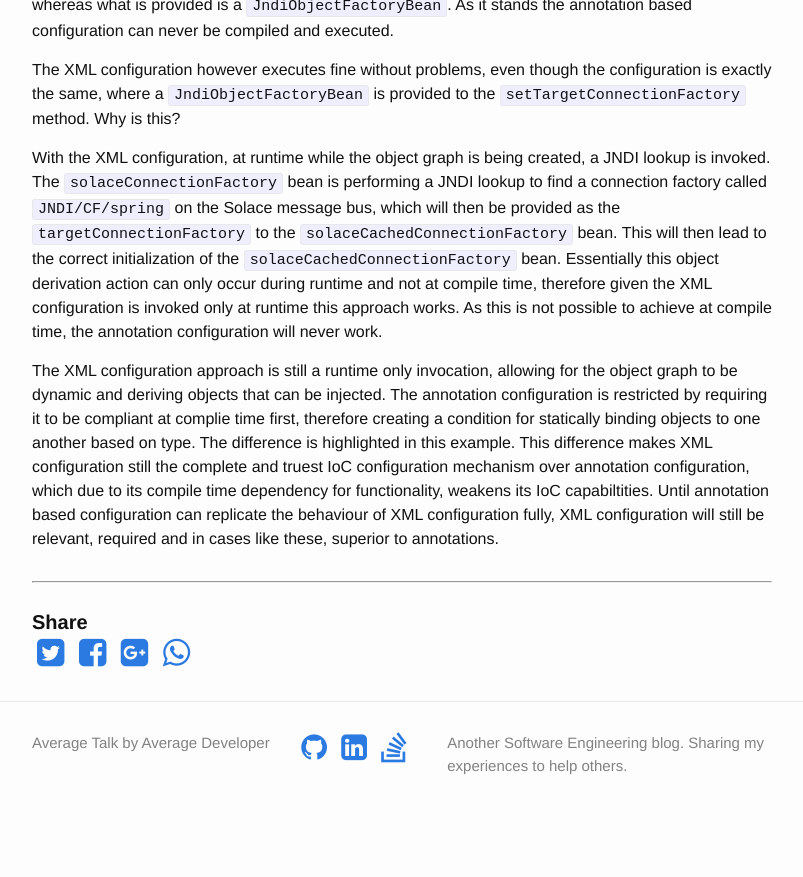
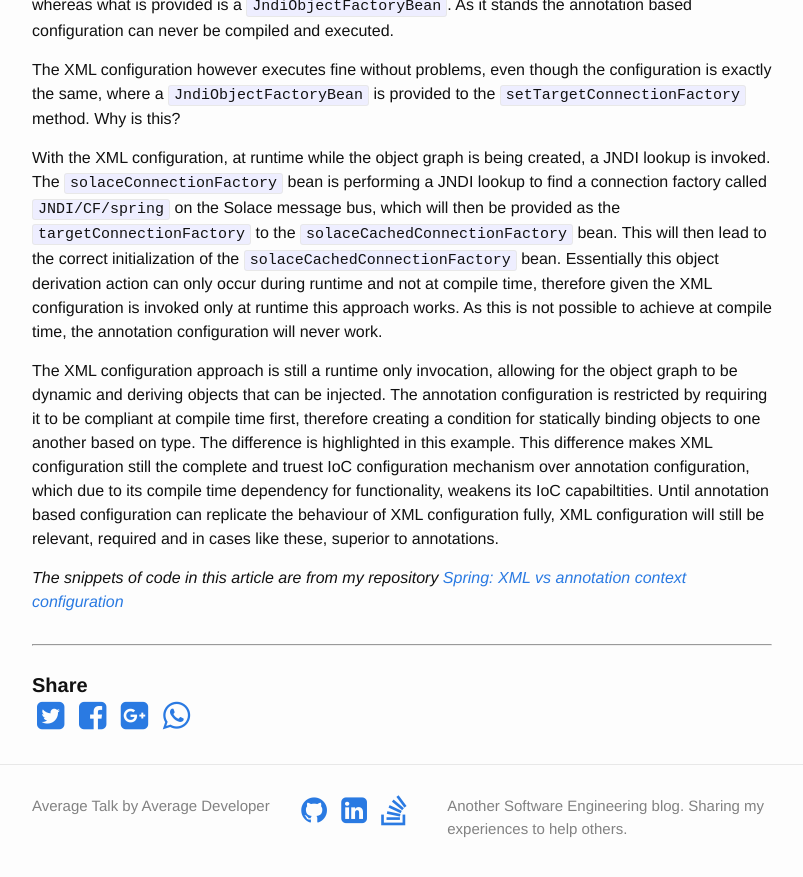
Before and after one commit to hakanozbay/hakanozbay.github.io, a Jekyll site: the page built from _posts/2017-03-30-spring-xml-vs-annotation.md, in a window 1280 px wide and 900 px high, scrolled down 2247 px. Shown: the top 877 px of the window, without its empty margins (238-1041 px from the left). Built offline with Jekyll 4.4.1, drawn with Linux system fonts in a browser that asks for light colours; before the commit the page ends 3084 px from its top, so only the background shows below that.

Commit message:
In the xml vs annotation post add a link to the github repository at the bottom of the article

```diff
--- a/_posts/2017-03-30-spring-xml-vs-annotation.md
+++ b/_posts/2017-03-30-spring-xml-vs-annotation.md
@@ -91,8 +91,11 @@ The XML configuration however executes fine without problems, even though the co
 
 With the XML configuration, at runtime while the object graph is being created, a JNDI lookup is invoked. The `solaceConnectionFactory` bean is performing a JNDI lookup to find a connection factory called `JNDI/CF/spring` on the Solace message bus, which will then be provided as the `targetConnectionFactory` to the `solaceCachedConnectionFactory` bean. This will then lead to the correct initialization of the `solaceCachedConnectionFactory` bean. Essentially this object derivation action can only occur during runtime and not at compile time, therefore given the XML configuration is invoked only at runtime this approach works. As this is not possible to achieve at compile time, the annotation configuration will never work.
 
-The XML configuration approach is still a runtime only invocation, allowing for the object graph to be dynamic and deriving objects that can be injected. The annotation configuration is restricted by requiring it to be compliant at complie time first, therefore creating a condition for statically binding objects to one another based on type. The difference is highlighted in this example. This difference makes XML configuration still the complete and truest IoC configuration mechanism over annotation configuration, which due to its compile time dependency for functionality, weakens its IoC capabiltities. Until annotation based configuration can replicate the behaviour of XML configuration fully, XML configuration will still be relevant, required and in cases like these, superior to annotations.
+The XML configuration approach is still a runtime only invocation, allowing for the object graph to be dynamic and deriving objects that can be injected. The annotation configuration is restricted by requiring it to be compliant at compile time first, therefore creating a condition for statically binding objects to one another based on type. The difference is highlighted in this example. This difference makes XML configuration still the complete and truest IoC configuration mechanism over annotation configuration, which due to its compile time dependency for functionality, weakens its IoC capabiltities. Until annotation based configuration can replicate the behaviour of XML configuration fully, XML configuration will still be relevant, required and in cases like these, superior to annotations.
+
+_The snippets of code in this article are from my repository [Spring: XML vs annotation context configuration][springXmlVsAnnotation]_
 
 [IoC]: https://en.wikipedia.org/wiki/Inversion_of_control
 [solaceMessageBus]: https://solace.com/products/message-routers
 [solaceDocument]: https://solace.com/wp-content/uploads/resources/Solace-JMS-Integration-with-Spring-v4.0.pdf
+[springXmlVsAnnotation]:https://github.com/hakanozbay/spring-xml-vs-annotation
```
